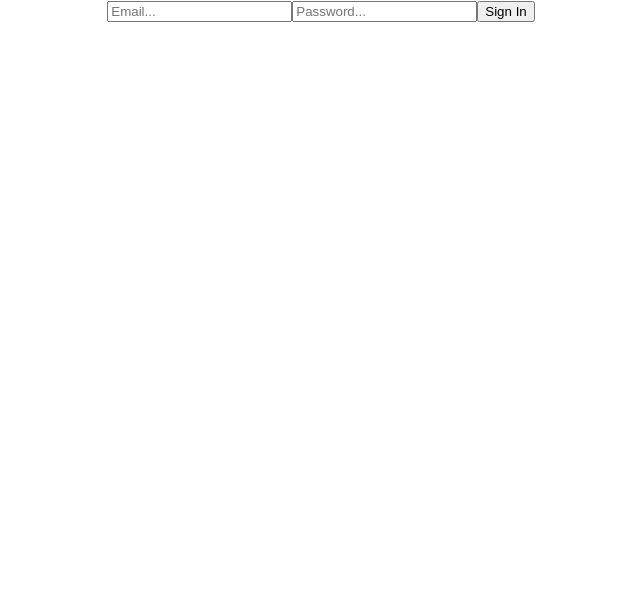
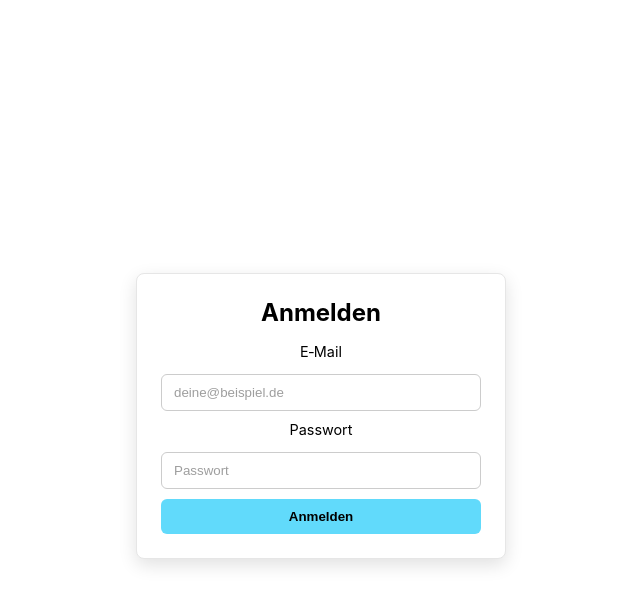
Before and after one commit to Gamefrend/azbFrontend, a React (Create React App) app: page / in a window 1280 px wide. Shown: the top 606 px of the page, without its empty margins (319-959 px from the left). Built offline with nearby package versions, Linux system fonts and the light colour scheme.

Commit message:
New look

```diff
--- a/src/App.css
+++ b/src/App.css
@@ -36,3 +36,67 @@
     transform: rotate(360deg);
   }
 }
+
+/* Styles für die Auth-Komponente: zentriertes Formular und Fehlerhinweis */
+.auth-container {
+  min-height: 100vh; /* komplett zentrieren innerhalb des Viewports */
+  display: flex;
+  align-items: center;
+  justify-content: center;
+  padding: 16px;
+}
+
+.auth-form {
+  background: #ffffff; /* Weißer Karten-Hintergrund für guten Kontrast */
+  border-radius: 8px;
+  padding: 24px;
+  width: 320px;
+  max-width: 100%;
+  display: flex;
+  flex-direction: column;
+  gap: 10px;
+  color: #000; /* Texte schwarz anzeigen */
+  box-shadow: 0 6px 18px rgba(0,0,0,0.12);
+  border: 1px solid #e6e6e6; /* dezente Umrandung sichtbar machen */
+}
+
+.auth-form h2 {
+  margin: 0 0 6px 0;
+  text-align: center;
+}
+
+.auth-form label {
+  font-size: 0.9rem;
+  margin-bottom: 4px;
+  color: #000; /* Labels schwarz */
+}
+
+.auth-form input {
+  padding: 10px 12px;
+  border-radius: 6px;
+  border: 1px solid #cccccc; /* sichtbare, dezente Grenze */
+  background: #fff; /* weißer Hintergrund in Inputs */
+  color: #000; /* Input-Text schwarz */
+}
+
+/* Platzhalterfarbe etwas dezenter */
+.auth-form input::placeholder {
+  color: #9e9e9e;
+}
+
+.auth-form button {
+  padding: 10px 12px;
+  border: none;
+  border-radius: 6px;
+  background: #61dafb;
+  color: #000;
+  font-weight: 600;
+  cursor: pointer;
+}
+
+.auth-error {
+  color: #c0392b; /* dunkleres, gut sichtbares Rot auf weißem Hintergrund */
+  margin-top: 6px;
+  font-size: 0.9rem;
+  text-align: center;
+}
--- a/src/auth.js
+++ b/src/auth.js
@@ -1,42 +1,69 @@
-// Kurze Auth-Komponente: Registrierung per Firebase Email/Password.
-// Datei nutzt das `auth`-Objekt aus `src/config/firebase-config`.
 import { auth } from "./config/firebase-config";
-import { createUserWithEmailAndPassword } from "firebase/auth";
+import { signInWithEmailAndPassword } from "firebase/auth";
 import { useState } from "react";
 
+// Auth-Komponente: Nur Login (kein automatisches Anlegen von Accounts mehr).
+
 export const Auth = () => {
-  // Lokale Eingabewerte für Email und Passwort
+
   const [email, setEmail] = useState("");
   const [password, setPassword] = useState("");
 
-  // Funktion, die bei Klick versucht, einen Nutzer zu registrieren.
-  // Verwendet Firebase Auth: createUserWithEmailAndPassword(auth, email, pw)
+  const [errorText, setErrorText] = useState("");
+
+  // signIn: versucht den Benutzer mit Email/Passwort anzumelden.
   const signIn = async () => {
+    setErrorText(""); // vorherige Fehler zurücksetzen
     try {
-      await createUserWithEmailAndPassword(auth, email, password);
-      console.log("User created!"); // bei Erfolg kurz loggen
+      await signInWithEmailAndPassword(auth, email, password);
+      console.log("Erfolgreich angemeldet");
     } catch (err) {
-      // Fehler z.B. bei ungültiger Email oder bereits existierendem Nutzer
+      const code = err?.code || "";
       console.error(err);
+
+      setErrorText("Anmeldung fehlgeschlagen.");
+
     }
   };
 
-  // Minimaler JSX-Formularaufbau: zwei Inputs und ein Button.
-  // Inputs aktualisieren die lokalen States; Button ruft `signIn` auf.
+  // JSX: zentriertes Formular mit klaren deutschen Labels und Kommentaren.
   return (
-    <div>
+    <div className="auth-container">
+      <form
+        className="auth-form"
+        onSubmit={(e) => {
+          // Verhindere Seitenreload und starte Login
+          e.preventDefault();
+          signIn();
+        }}
+      >
+        <h2>Anmelden</h2>
+
+        <label htmlFor="email">E‑Mail</label>
         <input
-        placeholder="Email..."
+          id="email"
+          type="email"
+          placeholder="deine@beispiel.de"
+          value={email}
           onChange={(e) => setEmail(e.target.value)}
+          required
         />
 
+        <label htmlFor="password">Passwort</label>
         <input
-        placeholder="Password..."
+          id="password"
           type="password"
+          placeholder="Passwort"
+          value={password}
           onChange={(e) => setPassword(e.target.value)}
+          required
         />
 
-      <button onClick={signIn}>Sign In</button>
+        <button type="submit">Anmelden</button>
+
+        {/* Roter Fehlertext unter dem Formular, wenn etwas schief geht */}
+        {errorText && <div className="auth-error">{errorText}</div>}
+      </form>
     </div>
   );
 };
```
Lines whose indentation alone changed are shown as unchanged.
